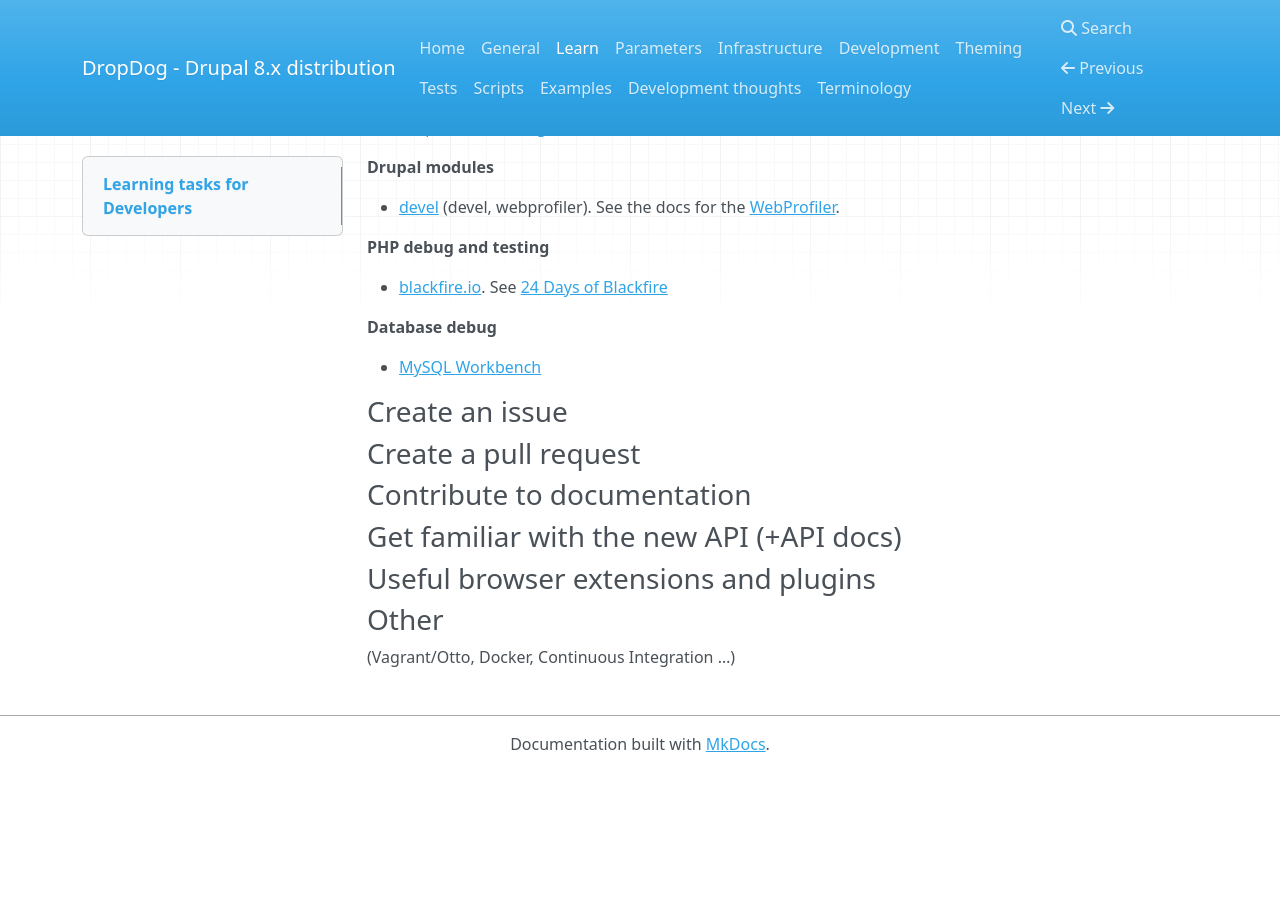
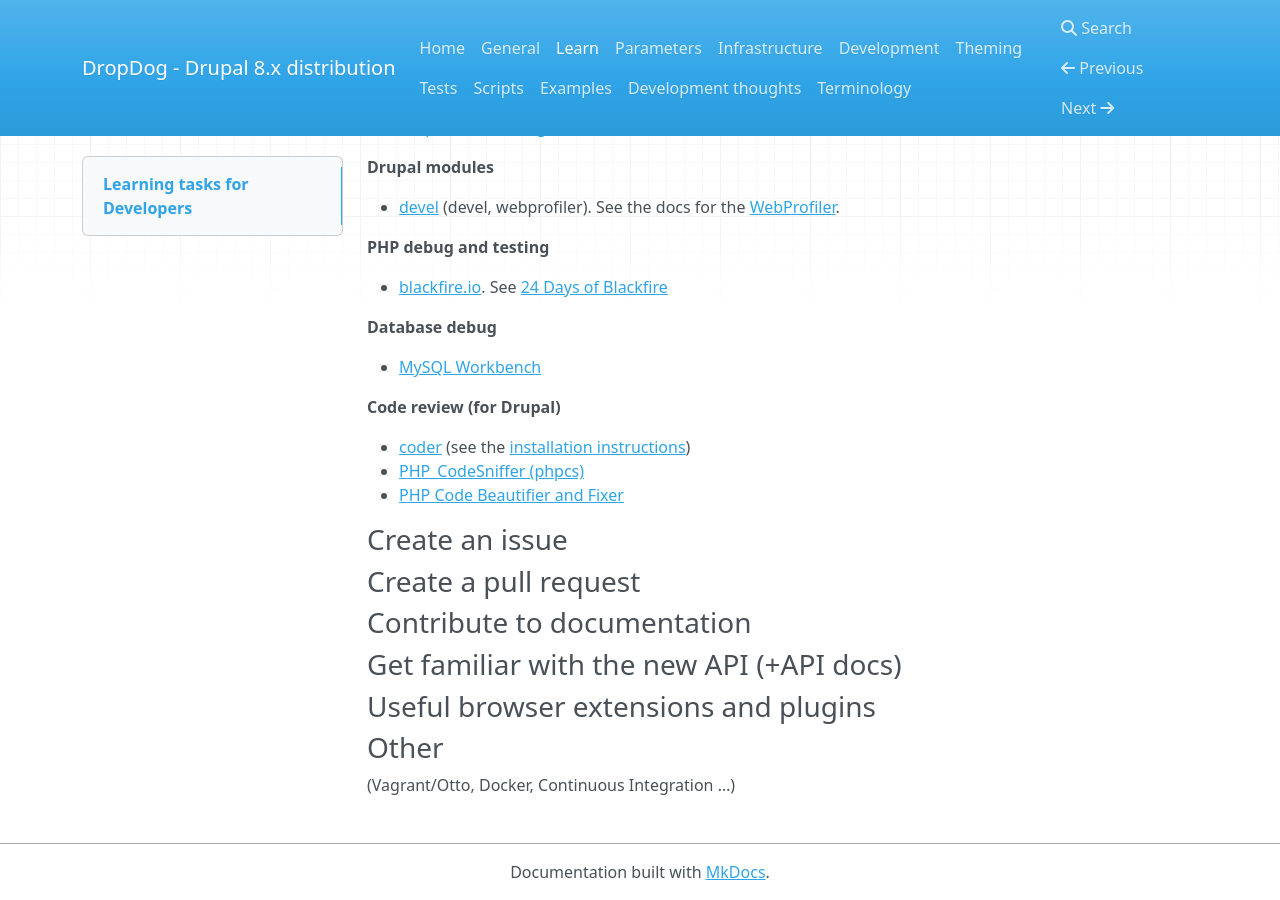
Before and after one commit to dropdog/docs, an MkDocs documentation site: the page built from docs/learn.md, in a window 1280 px wide and 900 px high, scrolled down 1853 px. Built offline with MkDocs 1.6.1, drawn with Linux system fonts in a browser that asks for light colours; nearby versions of some CDN libraries; old or Windows-style settings are respelled for this version of MkDocs; before the commit the page ends 2625 px from its top, so only the background shows below that.

Commit message:
Adding code review tools

```diff
--- a/docs/learn.md
+++ b/docs/learn.md
@@ -91,6 +91,12 @@ GUI Clients you can use. They are mostly used to see visual graphs of the commit
 
  - [MySQL Workbench ](https://www.mysql.com/products/workbench/)
 
+**Code review (for Drupal)**
+
+ - [coder](https://www.drupal.org/project/coder) (see the [installation instructions](http://cgit.drupalcode.org/coder/tree/README.md))
+ - [PHP_CodeSniffer (phpcs)](http://www.squizlabs.com/php-codesniffer)
+ - [PHP Code Beautifier and Fixer](https://github.com/squizlabs/PHP_CodeSniffer/wiki/Fixing-Errors-Automatically#using-the-php-code-beautifier-and-fixer)
+
 ### Create an issue
 
 ### Create a pull request
```
